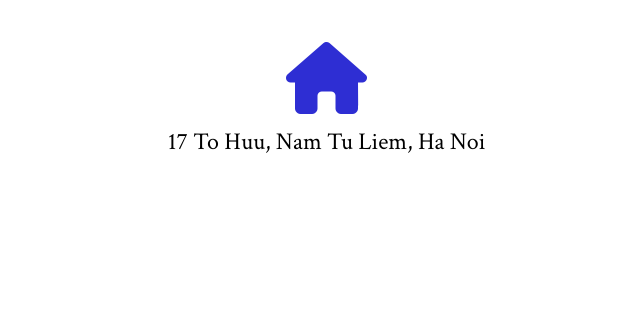
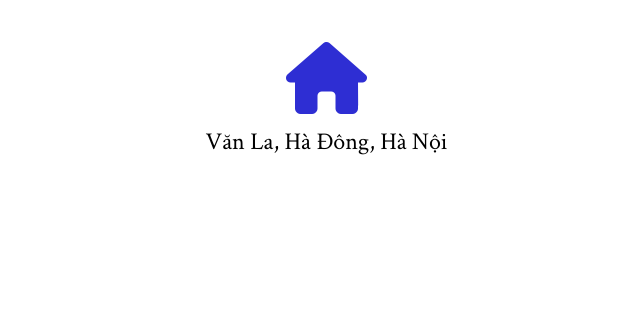
Before and after one commit to Bangpham0610/Bangpham0610.github.io, a plain HTML site: page index.html in a window 1280 px wide. Shown: the part 2776-3096 px from the top of the page, 0-636 px from the left. Drawn offline with nearby package versions, Linux system fonts and the light colour scheme.

Commit message:
Add files via upload

```diff
--- a/index.html
+++ b/index.html
@@ -84,7 +84,7 @@
         <div class="chiacot">
             <div class="cot-1">
                 <i class="fas fa-home"></i>
-                <p class="chu">17 To Huu, Nam Tu Liem, Ha Noi</p>
+                <p class="chu">Văn La, Hà Đông, Hà Nội</p>
 
             </div>
             <div class="cot-1">
```
Also changed, not shown: avt.jpg.
